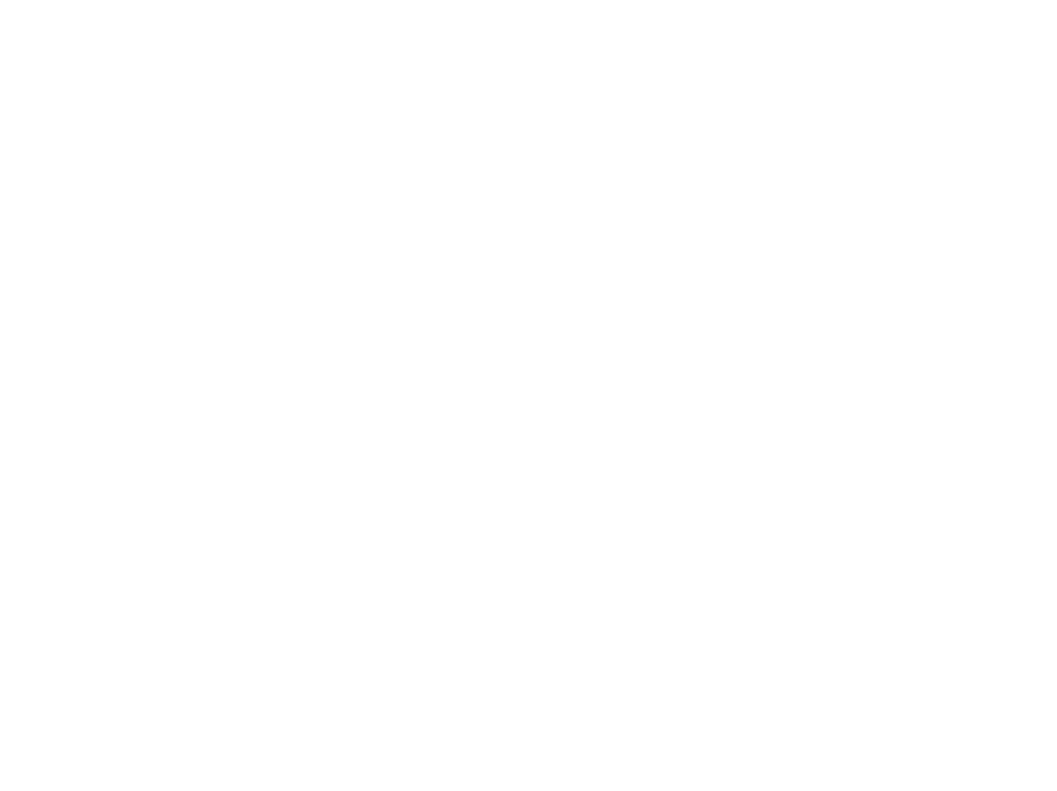
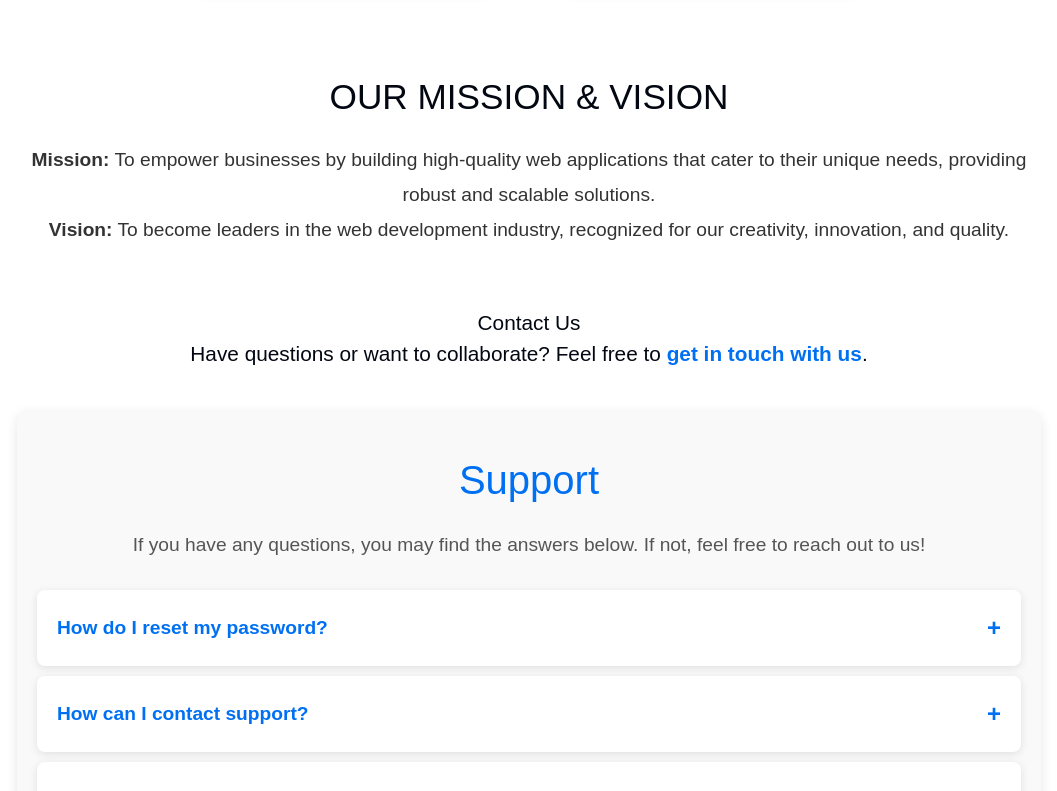
Before and after one commit to jhu-oose-f24/Team-JobJays, a Next.js app in the folder frontend/jobjays-ui/: page / in a window 1280 px wide. Shown: the part 3329-4120 px from the top of the page, without its empty margins (111-1168 px from the left). Before the commit the page ends 1374 px from the top, so only its background shows below. Built offline with nearby package versions, Linux system fonts and the light colour scheme.

Commit message:
integrate about-us page to home page

```diff
--- a/frontend/jobjays-ui/src/app/page.tsx
+++ b/frontend/jobjays-ui/src/app/page.tsx
@@ -5,6 +5,10 @@ import Statistics from "@/components/ui/Statistics";
 
 import Navbar from '@/components/Navbar';
 import HeaderActions from "@/components/HeaderActions";
+import AboutUs from "@/components/AboutUs";
+import { Contact } from "lucide-react";
+import Support from "@/components/Support";
+import ContactUs from "@/components/ContactUs";
 
 export default function Home() {
   return (
@@ -13,6 +17,9 @@ export default function Home() {
       <Hero />
       <Statistics />
       <HowItWorks />
+      <AboutUs />
+      <Support />
+      <ContactUs />
     </>
 
   );
--- a/frontend/jobjays-ui/src/components/Footer.tsx
+++ b/frontend/jobjays-ui/src/components/Footer.tsx
@@ -1,6 +1,6 @@
 // src/components/ui/Footer.tsx
 import styles from '@/styles/footer.module.css'; // 引入 CSS 模块
-
+import Link from 'next/link';
 const Footer = () => {
     return (
         <footer className={styles.footer}>
@@ -8,9 +8,8 @@ const Footer = () => {
                 <p>Job Jays © {new Date().getFullYear()}</p>
                 <ul>
                     <li><a href="/about">About</a></li>
-                    <li><a href="/contact">Contact</a></li>
-                    <li><a href="/support">Support</a></li>
-                    {/* <li><a href="/blog">Blog</a></li> */}
+                    <li><Link href="/contact">Contact</Link></li>
+                    <li><Link href= {"/support"}>Support</Link></li>
                 </ul>
             </div>
         </footer>
--- a/frontend/jobjays-ui/src/components/HeaderActions.tsx
+++ b/frontend/jobjays-ui/src/components/HeaderActions.tsx
@@ -33,7 +33,7 @@ const HeaderActions = () => {
             <div className={styles.rightSection}>
                 <button className={styles.signIn}>Sign In</button>
                 <Link href="/employer/post-job" passHref>
-                    <a className={styles.postJob}>Post A Job</a>
+                    <p className={styles.postJob}>Post A Job</p>
                 </Link>
             </div>
         </div>
```
